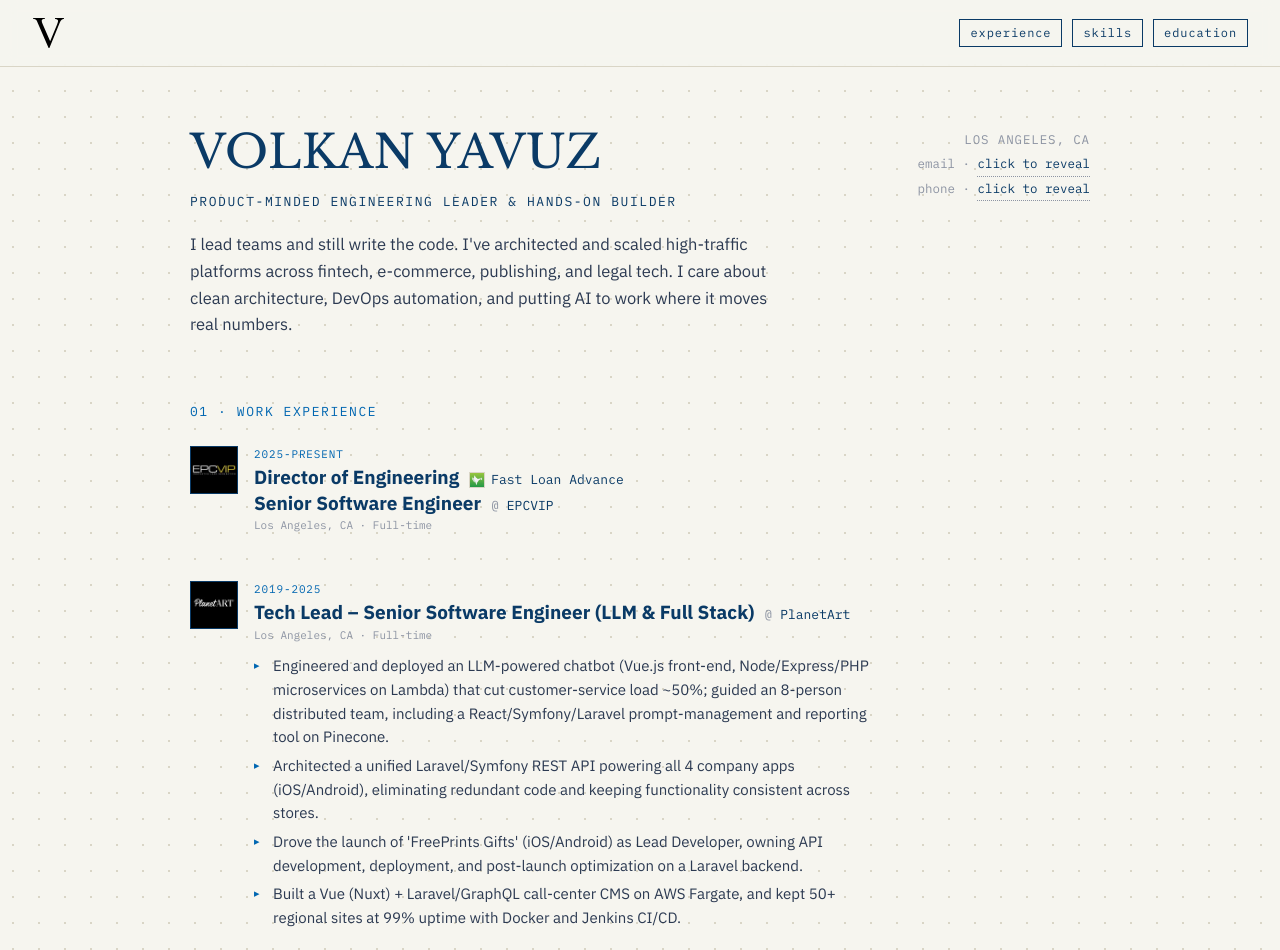
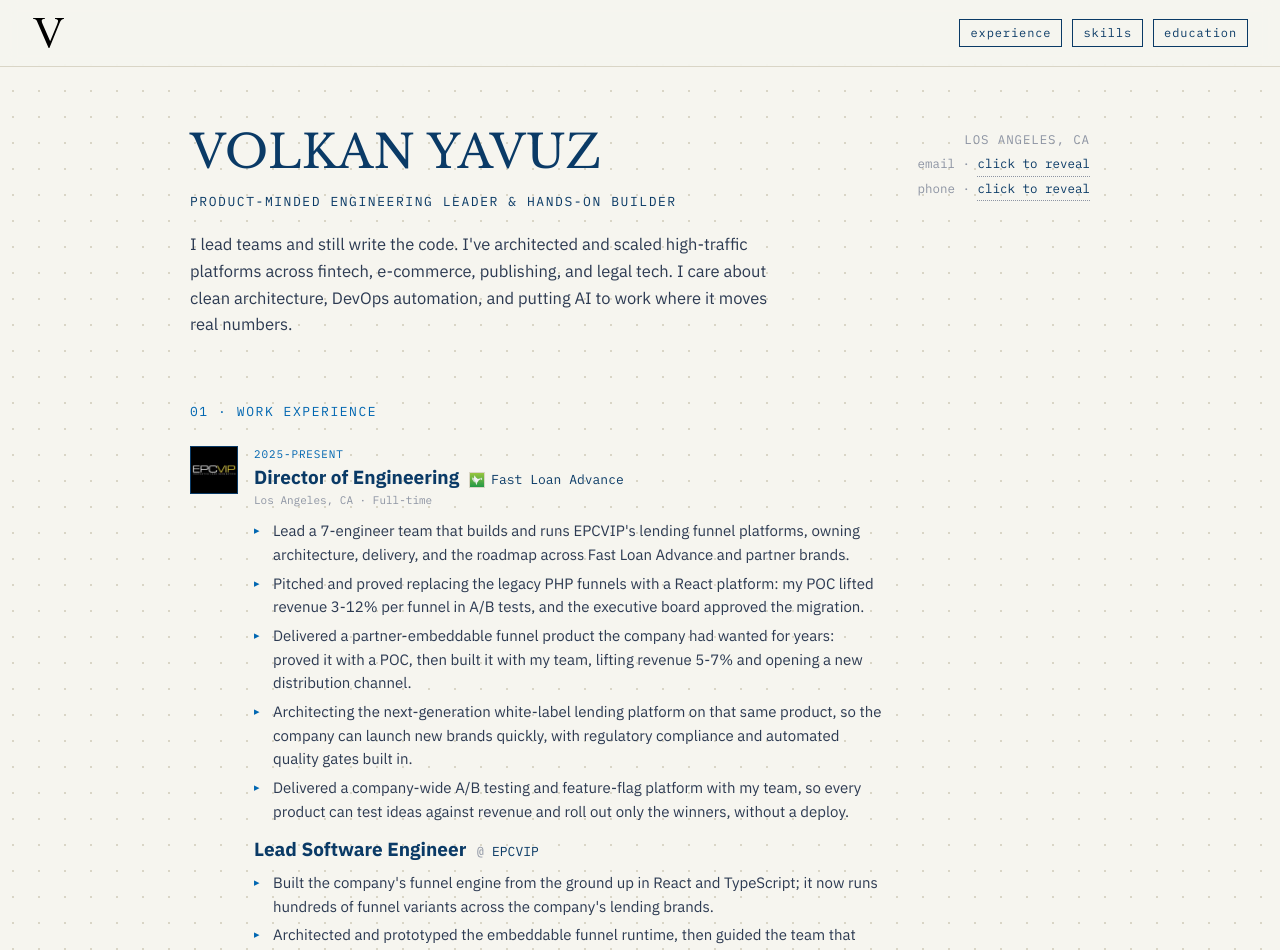
Before and after one commit to vknyvz/vknyvz, a Next.js app in the folder vknyvz-web/: page / in a window 1280 px wide. Shown: the top 950 px of the page. Built offline with nearby package versions, Linux system fonts and the light colour scheme; no server answers; the database is empty.

Commit message:
update resume

```diff
--- a/vknyvz-web/src/app/page.tsx
+++ b/vknyvz-web/src/app/page.tsx
@@ -5,6 +5,22 @@ import ContactReveal from "@/components/ContactReveal";
 const RULER = Array.from({ length: 16 });
 
 export const revalidate = 60;
+
+function Highlights({ items }: { items: string[] }) {
+  if (items.length === 0) return null;
+  return (
+    <ul>
+      {items.map((h, j) => (
+        <li
+          key={j}
+          className="relative mb-[5px] max-w-[70ch] pl-[19px] text-[15px] leading-[1.58] text-body before:absolute before:top-[3px] before:left-0 before:text-[11px] before:text-accent before:content-['▸']"
+        >
+          {h}
+        </li>
+      ))}
+    </ul>
+  );
+}
 
 export default async function Home() {
   const [profile, experience, skills, education] = await Promise.all([
@@ -53,14 +69,12 @@ export default async function Home() {
                   <p className="font-mono text-[11px] tracking-[0.08em] text-accent">
                     {e.period.toUpperCase()}
                   </p>
-                  <div className="mt-[5px] mb-[2px] space-y-[3px]">
-                    {(e.positions ?? [{ title: e.title, company: e.company }]).map((p, k) => (
-                      <div key={k} className="flex flex-wrap items-baseline gap-[10px]">
-                        {k === 0 ? (
-                          <h3 className="text-[19px] font-bold leading-[1.15]">{p.title}</h3>
-                        ) : (
-                          <p className="text-[19px] font-bold leading-[1.15]">{p.title}</p>
-                        )}
+                  {(e.positions ?? [{ title: e.title, company: e.company, highlights: e.highlights }]).map((p, k) => (
+                    <div key={k} className={k > 0 ? "mt-[16px]" : undefined}>
+                      <div
+                        className={`flex flex-wrap items-baseline gap-[10px] ${k === 0 ? "mt-[5px] mb-[2px]" : "mb-[9px]"}`}
+                      >
+                        <h3 className="text-[19px] font-bold leading-[1.15]">{p.title}</h3>
                         <span className="font-mono text-[13px] text-ink">
                           {p.logo ? (
                             <Image
@@ -76,23 +90,15 @@ export default async function Home() {
                           {p.company}
                         </span>
                       </div>
-                    ))}
-                  </div>
-                  <p className="mb-[11px] font-mono text-[11px] text-faint">
-                    {e.location} · Full-time
-                  </p>
-                  {e.highlights.length > 0 && (
-                    <ul>
-                      {e.highlights.map((h, j) => (
-                        <li
-                          key={j}
-                          className="relative mb-[5px] max-w-[70ch] pl-[19px] text-[15px] leading-[1.58] text-body before:absolute before:top-[3px] before:left-0 before:text-[11px] before:text-accent before:content-['▸']"
-                        >
-                          {h}
-                        </li>
-                      ))}
-                    </ul>
-                  )}
+                      {k === 0 && (
+                        <p className="mb-[11px] font-mono text-[11px] text-faint">
+                          {e.location} · Full-time
+                        </p>
+                      )}
+                      <Highlights items={p.highlights ?? []} />
+                    </div>
+                  ))}
+                  {e.positions && <Highlights items={e.highlights} />}
                 </div>
               </article>
             ))}
--- a/vknyvz-web/src/content/resume.ts
+++ b/vknyvz-web/src/content/resume.ts
@@ -16,7 +16,7 @@ export const profile = {
   url: "https://www.vknyvz.com",
 };
 
-export type Position = { title: string; company: string; logo?: string };
+export type Position = { title: string; company: string; logo?: string; highlights?: string[] };
 
 export type Role = {
   title: string;
@@ -36,10 +36,30 @@ export const experience: Role[] = [
     location: "Los Angeles, CA",
     logo: "/logos/epcvip.jpg",
     positions: [
-      { title: "Director of Engineering", company: "Fast Loan Advance", logo: "/logos/fast-loan-advance.jpg" },
-      { title: "Senior Software Engineer", company: "EPCVIP" },
+      {
+        title: "Director of Engineering",
+        company: "Fast Loan Advance",
+        logo: "/logos/fast-loan-advance.jpg",
+        highlights: [
+          "Lead a 7-engineer team that builds and runs EPCVIP's lending funnel platforms, owning architecture, delivery, and the roadmap across Fast Loan Advance and partner brands.",
+          "Pitched and proved replacing the legacy PHP funnels with a React platform: my POC lifted revenue 3-12% per funnel in A/B tests, and the executive board approved the migration.",
+          "Delivered a partner-embeddable funnel product the company had wanted for years: proved it with a POC, then built it with my team, lifting revenue 5-7% and opening a new distribution channel.",
+          "Architecting the next-generation white-label lending platform on that same product, so the company can launch new brands quickly, with regulatory compliance and automated quality gates built in.",
+          "Delivered a company-wide A/B testing and feature-flag platform with my team, so every product can test ideas against revenue and roll out only the winners, without a deploy.",
+        ],
+      },
+      {
+        title: "Lead Software Engineer",
+        company: "EPCVIP",
+        highlights: [
+          "Built the company's funnel engine from the ground up in React and TypeScript; it now runs hundreds of funnel variants across the company's lending brands.",
+          "Architected and prototyped the embeddable funnel runtime, then guided the team that built it out: partners add one script tag and get a branded loan application on their own site.",
+          "Act as lead developer across EPCVIP's other engineering teams: review code, set technical standards, and own release quality so fewer issues reach production.",
+          "Built and own the delivery pipeline end to end: CI builds, QA and production deploys through automated pull requests with release notes, giving every release an audit trail.",
+        ],
+      },
     ],
-    highlights: [], // current role, details pending
+    highlights: [], // per-role bullets live on each position above
   },
   {
     title: "Tech Lead – Senior Software Engineer (LLM & Full Stack)",
```
Also changed, not shown: 2 other files (tests, documents, lock files or other folders).
